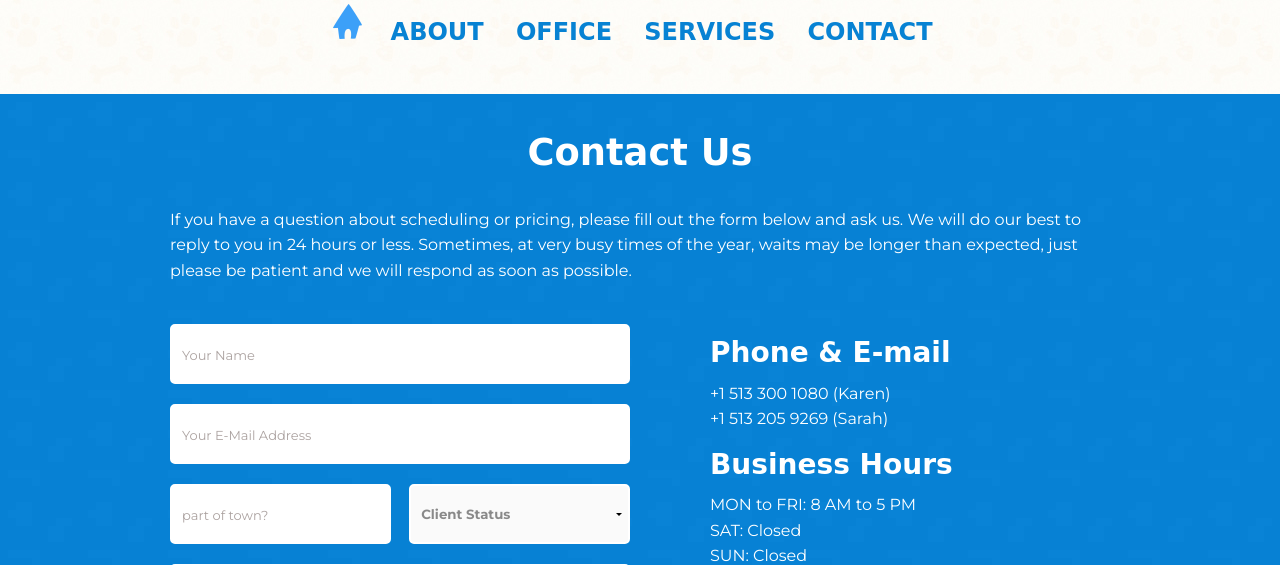
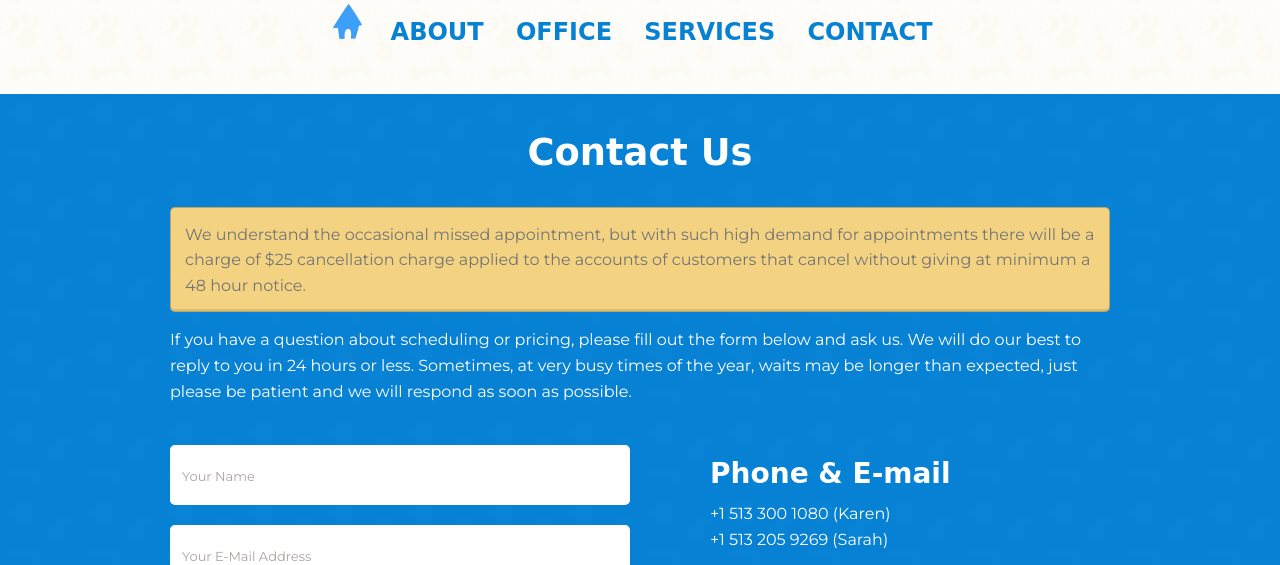
Before and after one commit to z1haze/happytailstoyougrooming, a PHP site: page /contact in a window 1280 px wide. Shown: the part 311-876 px from the top of the page. Run offline with PHP 8.4, Linux system fonts and the light colour scheme; some libraries are stand-ins or nearby versions; some web fonts are replaced.

Commit message:
add notification disclaimer for shit bag customers

```diff
--- a/contact.php
+++ b/contact.php
@@ -10,6 +10,9 @@
 
         <div class="small-16 columns">
           <h1 class="text-center title">Contact Us</h1>
+            <div class="alert-box warning radius">
+                <p>We understand the occasional missed appointment, but with such high demand for appointments there will be a charge of $25 cancellation charge applied to the accounts of customers that cancel without giving at minimum a 48 hour notice.</p>
+            </div>
           <p>If you have a question about scheduling or pricing, please fill out the form below and ask us. We will do our best to reply to you in 24 hours or less. Sometimes, at very busy times of the year, waits may be longer than expected, just please be patient and we will respond as soon as possible.</p>
         </div>
 
--- a/stylesheets/style.css
+++ b/stylesheets/style.css
@@ -388,3 +388,13 @@ ul.paw a:hover { color: #f68b6c; }
 
 #loginout p { margin: 0.625rem 0 0; }
 #loginout a.logout { background-image: url("../images/logout-icon.png"); background-repeat: no-repeat; background-position: 0% 50%; padding-left: 1.6875rem; }
+
+#contact .alert-box:first-of-type {
+    margin-bottom: 15px;
+}
+
+#contact .alert-box:first-of-type p {
+    margin-bottom: 0;
+    text-align: left;
+    color: #757575;
+}
```
